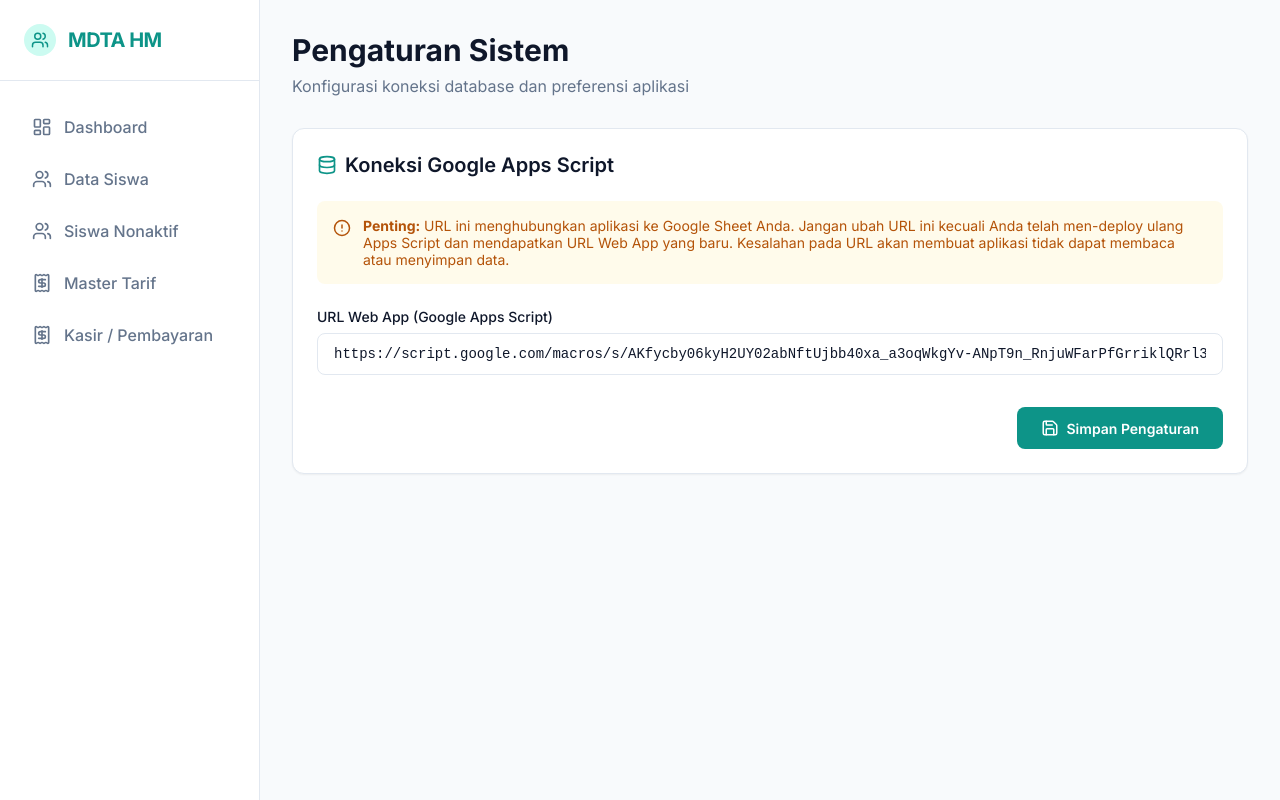
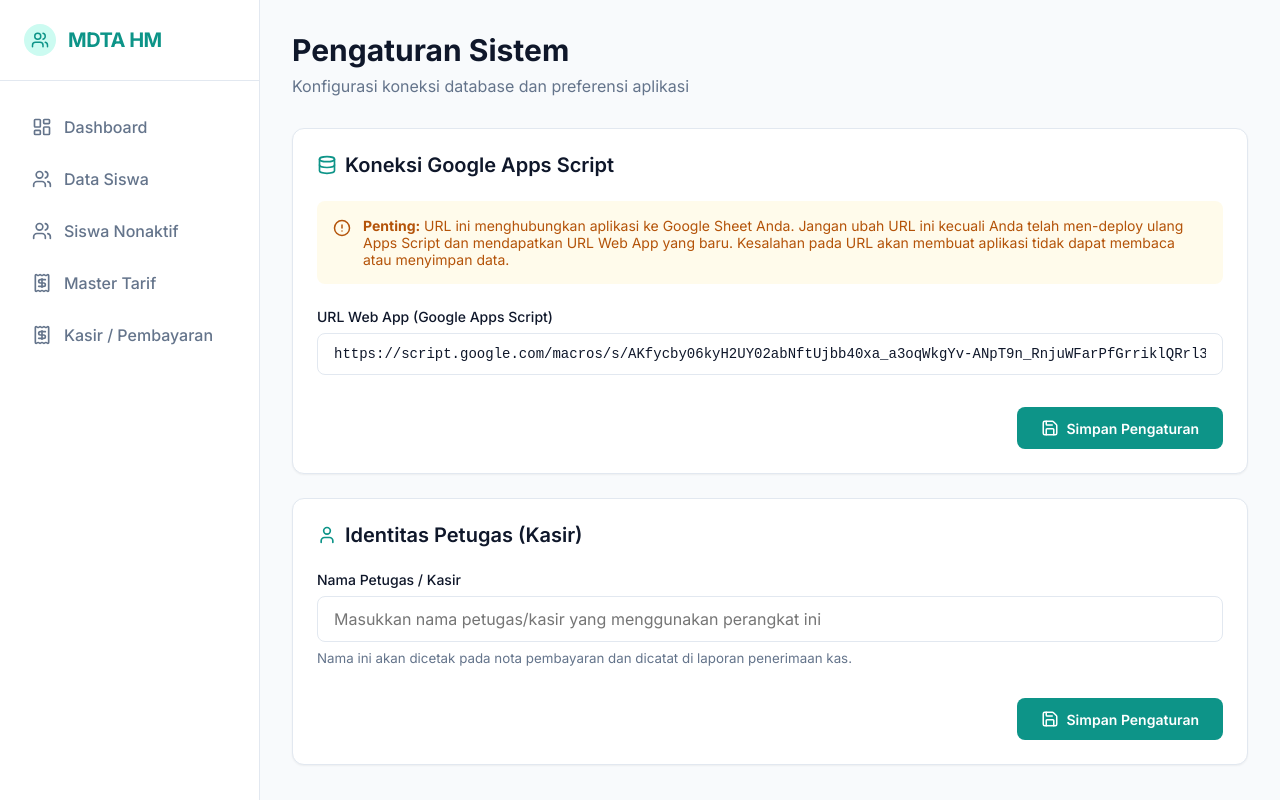
Before and after one commit to mdtahmsukaseneng-hash/MDTAHM, a React (Vite) app: page /pengaturan in a window 1280 px wide. Built offline with nearby package versions, Linux system fonts and the light colour scheme.

Commit message:
Add Kasir detector feature (Penerima) in Settings and Transactions

```diff
--- a/Code.js
+++ b/Code.js
@@ -257,7 +257,8 @@ function tambahTransaksi(data) {
     data.Tanggal || tgl.toLocaleDateString(),
     data.NIS || '',
     data.ID_Tarif || '',
-    data.Nominal_Dibayar || 0
+    data.Nominal_Dibayar || 0,
+    data.Penerima || ''
   ]);
   return responseSuccess('Transaksi berhasil dicatat');
 }
--- a/src/api.ts
+++ b/src/api.ts
@@ -6,6 +6,14 @@ export const getGasUrl = () => {
 
 export const setGasUrl = (url: string) => {
   localStorage.setItem('GAS_URL', url);
+};
+
+export const getKasirName = () => {
+  return localStorage.getItem('NAMA_KASIR') || '';
+};
+
+export const setKasirName = (name: string) => {
+  localStorage.setItem('NAMA_KASIR', name);
 };
 
 export const fetchSiswa = async (nis?: string) => {
--- a/src/pages/Kasir.tsx
+++ b/src/pages/Kasir.tsx
@@ -1,6 +1,6 @@
 import { useState, useEffect } from 'react';
 import { Search, Save, AlertCircle, User, CreditCard, Printer } from 'lucide-react';
-import { fetchSiswa, fetchTarif, fetchTransaksi, tambahTransaksi } from '../api';
+import { fetchSiswa, fetchTarif, fetchTransaksi, tambahTransaksi, getKasirName } from '../api';
 
 const Kasir = () => {
   const [searchQuery, setSearchQuery] = useState('');
@@ -96,6 +96,12 @@ const Kasir = () => {
 
 
   const handleSimpanBayar = async () => {
+    const kasirName = getKasirName();
+    if (!kasirName) {
+      alert('Nama Kasir/Petugas belum diatur! Silakan atur di menu Pengaturan terlebih dahulu sebelum memproses pembayaran.');
+      return;
+    }
+
     if (!selectedTarif || !nominal) {
       alert('Pilih jenis pembayaran dan isi nominal!');
       return;
@@ -105,7 +111,8 @@ const Kasir = () => {
     const payload = {
       NIS: siswaData.NIS,
       ID_Tarif: selectedTarif,
-      Nominal_Dibayar: nominal
+      Nominal_Dibayar: nominal,
+      Penerima: kasirName
     };
 
     const res = await tambahTransaksi(payload);
@@ -252,7 +259,8 @@ const Kasir = () => {
           </table>
         </div>
 
-        <div style={{ marginTop: '2rem', fontSize: '0.9rem' }}>
+        <div style={{ marginTop: '2rem', fontSize: '0.9rem', display: 'flex', justifyContent: 'space-between', flexWrap: 'wrap', gap: '2rem' }}>
+          <div>
             <p style={{ marginBottom: '1rem' }}>
               Terimakasih telah menyelesaikan iuran murid, Semoga<br/>
               rezeki yang dikeluarkan mendapat ganti<br/>
@@ -262,6 +270,11 @@ const Kasir = () => {
               * Jika ada ketidak sesuaian perhitungan silahkan Hubungi<br/>
               Masduqi di 085 224 899 824
             </p>
+          </div>
+          <div style={{ textAlign: 'center', minWidth: '150px' }}>
+            <p style={{ marginBottom: '4rem' }}>Penerima / Kasir</p>
+            <p style={{ fontWeight: 'bold', textDecoration: 'underline', textTransform: 'uppercase' }}>{getKasirName() || '( .................... )'}</p>
+          </div>
         </div>
       </div>
     );
--- a/src/pages/Settings.tsx
+++ b/src/pages/Settings.tsx
@@ -1,19 +1,22 @@
 import { useState, useEffect } from 'react';
-import { Save, Database, AlertCircle } from 'lucide-react';
-import { getGasUrl, setGasUrl } from '../api';
+import { Save, Database, AlertCircle, User } from 'lucide-react';
+import { getGasUrl, setGasUrl, getKasirName, setKasirName } from '../api';
 
 const Settings = () => {
   const [url, setUrl] = useState('');
+  const [kasirName, setKasirNameState] = useState('');
   const [isSaving, setIsSaving] = useState(false);
 
   useEffect(() => {
     // Load existing URL on mount
     setUrl(getGasUrl());
+    setKasirNameState(getKasirName());
   }, []);
 
   const handleSave = () => {
     setIsSaving(true);
     setGasUrl(url);
+    setKasirName(kasirName);
 
     setTimeout(() => {
       setIsSaving(false);
@@ -64,6 +67,37 @@ const Settings = () => {
             </button>
           </div>
         </div>
+
+        <div className="card">
+          <h2 style={{ fontSize: '1.25rem', fontWeight: 600, marginBottom: '1.5rem', display: 'flex', alignItems: 'center', gap: '0.5rem', color: 'var(--text-main)' }}>
+            <User size={20} className="text-primary" style={{ color: 'var(--primary-color)' }} />
+            Identitas Petugas (Kasir)
+          </h2>
+
+          <div className="form-group">
+            <label>Nama Petugas / Kasir</label>
+            <input
+              type="text"
+              className="form-control"
+              value={kasirName}
+              onChange={(e) => setKasirNameState(e.target.value)}
+              placeholder="Masukkan nama petugas/kasir yang menggunakan perangkat ini"
+            />
+            <small style={{ color: 'var(--text-muted)', display: 'block', marginTop: '0.5rem' }}>
+              Nama ini akan dicetak pada nota pembayaran dan dicatat di laporan penerimaan kas.
+            </small>
+          </div>
+
+          <div style={{ display: 'flex', justifyContent: 'flex-end', marginTop: '2rem' }}>
+            <button
+              className="btn btn-primary"
+              onClick={handleSave}
+              disabled={isSaving}
+            >
+              <Save size={18} /> {isSaving ? 'Menyimpan...' : 'Simpan Pengaturan'}
+            </button>
+          </div>
+        </div>
       </div>
     </div>
   );
```
Lines whose indentation alone changed are shown as unchanged.
